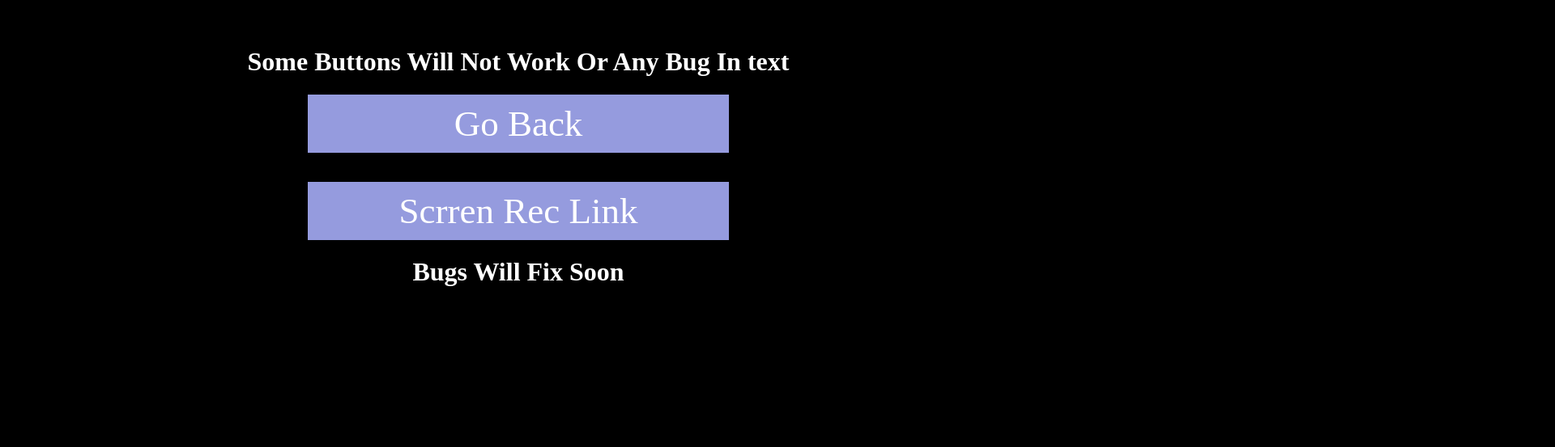
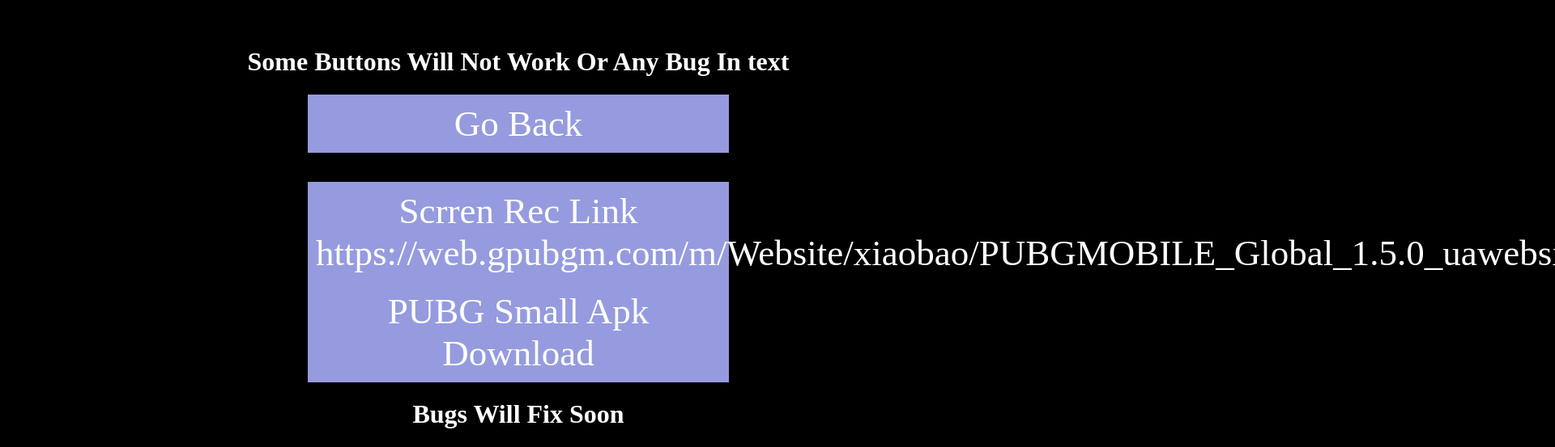
Before and after one commit to Cool-Hackers-Tamil/Mola-Chat, a plain HTML site: page notice.html in a window 1280 px wide. Shown: the part 709-1262 px from the top of the page at 81% size, 1920 px wide, since content can reach past the window. Before the commit the page ends 1086 px from the top, so only its background shows below. Drawn offline with Linux system fonts and the light colour scheme.

Commit message:
Update notice.html

```diff
--- a/notice.html
+++ b/notice.html
@@ -24,6 +24,12 @@
     <br/><br/>
 <a href="https://play.google.com/store/apps/details?id=com.kimcy929.screenrecorder"id="lins" width="300px">
          Scrren Rec Link
+  https://web.gpubgm.com/m/Website/xiaobao/PUBGMOBILE_Global_1.5.0_uawebsite_small.apk
+      </a>
+ <a href="https://web.gpubgm.com/m/Website/xiaobao/PUBGMOBILE_Global_1.5.0_uawebsite_small.apk"id="pubgsmall" width="300px">
+         PUBG Small Apk Download
+
+
       </a>
     <h1>Bugs Will Fix Soon</h1>
     </center>
```
